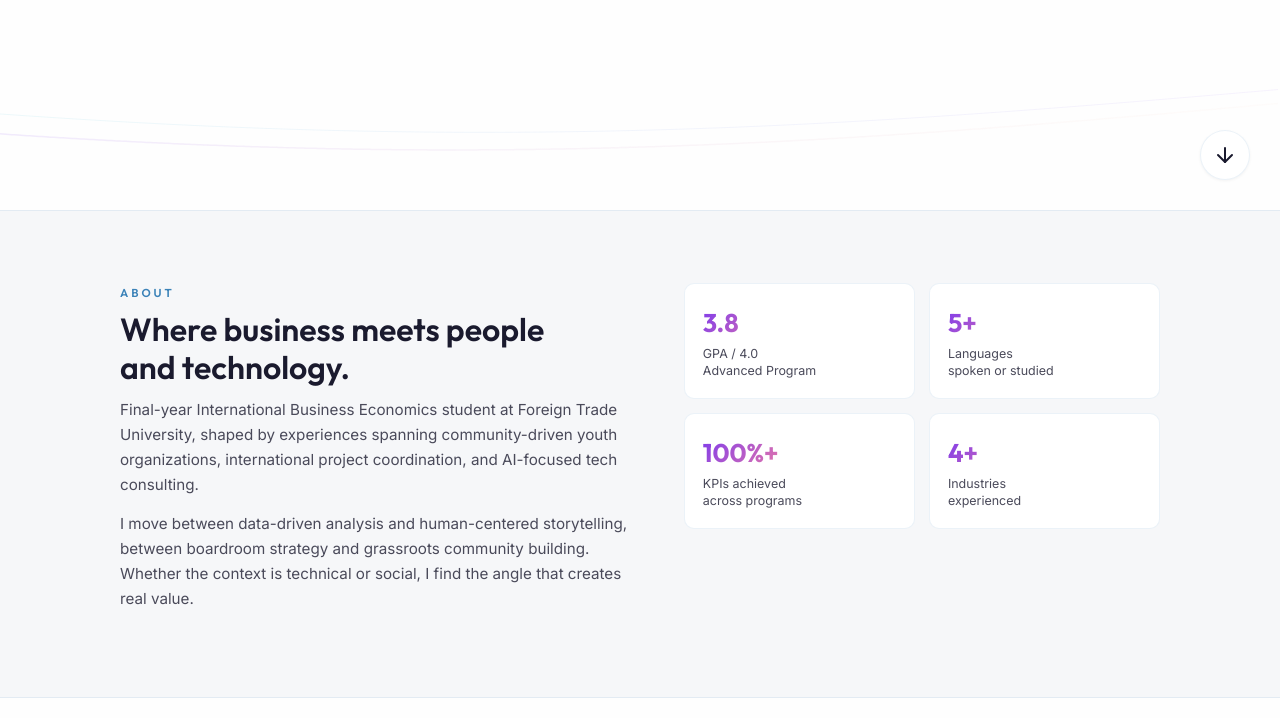
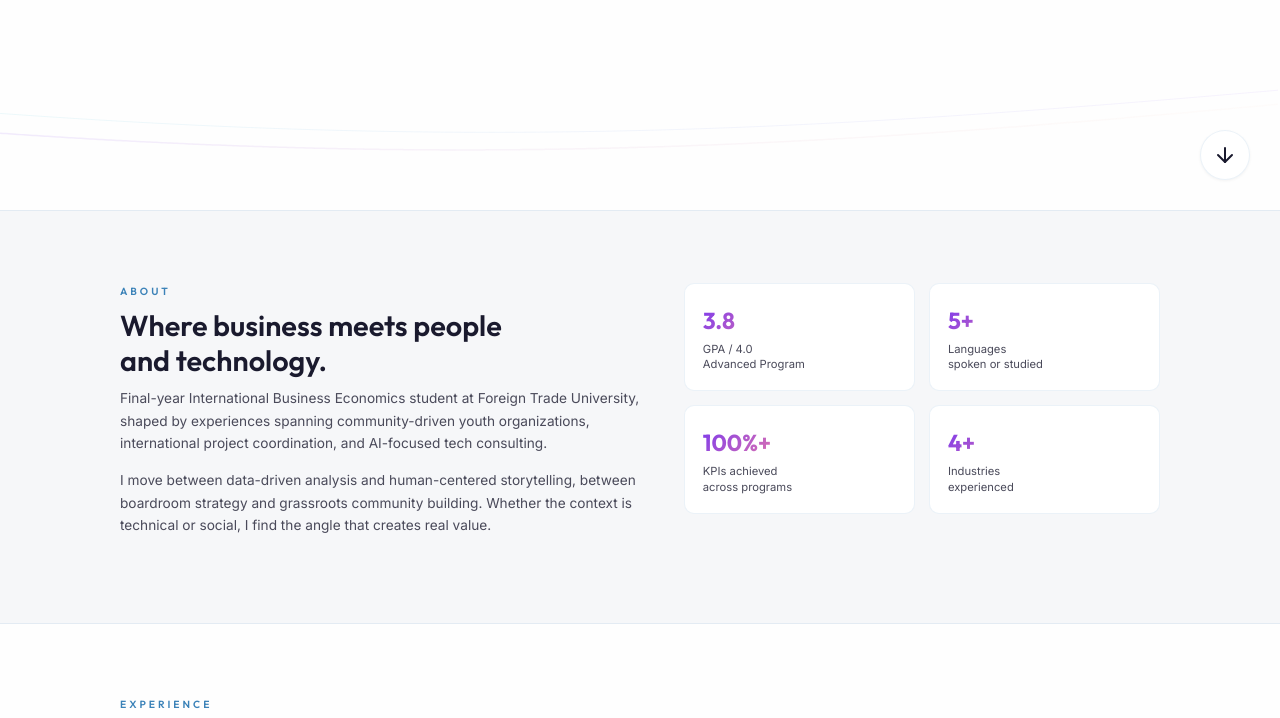
Before and after one commit to annllhanh/huyenanhngo_anya, a plain HTML site: page index.html in a window 1280 px wide. Shown: the part 590-1308 px from the top of the page. Drawn offline with Linux system fonts and the light colour scheme.

Commit message:
Scale site to 90% zoom appearance by setting root font-size to 14.4px

```diff
--- a/style.css
+++ b/style.css
@@ -28,7 +28,7 @@
 
 html {
   scroll-behavior: smooth;
-  font-size: 16px;
+  font-size: 14.4px; /* 90% of 16px — matches 90% browser zoom appearance */
   scroll-padding-top: 72px;
 }
 
```
